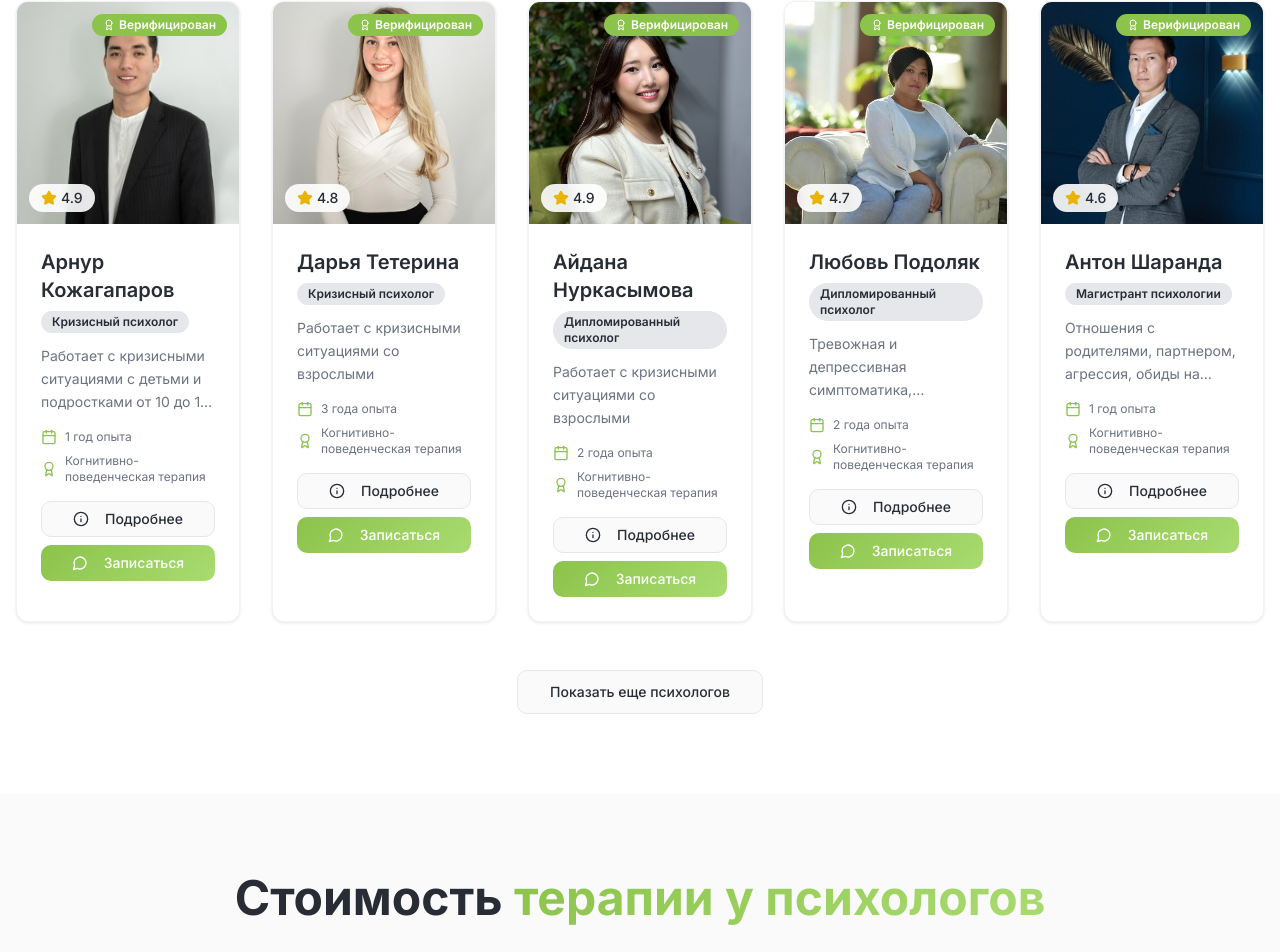
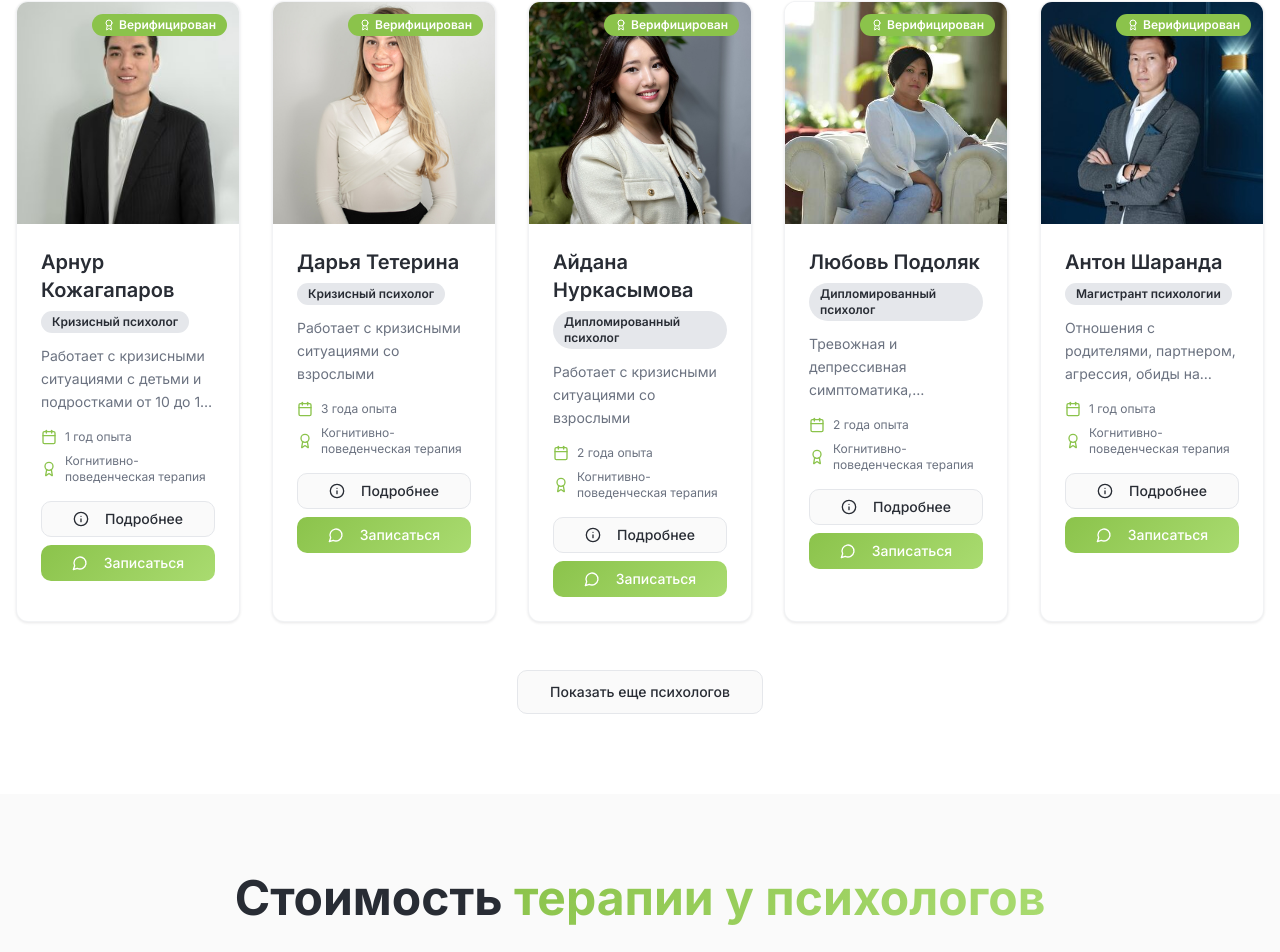
Before and after one commit to empathykz/empathy-landing, a React (Vite) app: page / in a window 1280 px wide. Shown: the part 2908-3860 px from the top of the page. Built offline with nearby package versions, Linux system fonts and the light colour scheme.

Commit message:
Remove ratings from cards

```diff
--- a/src/components/PsychologistDetailModal.tsx
+++ b/src/components/PsychologistDetailModal.tsx
@@ -7,7 +7,6 @@ import {
 import { Badge } from '@/components/ui/badge';
 import { Button } from '@/components/ui/button';
 import {
-  Star,
   Award,
   GraduationCap,
   Languages,
@@ -22,7 +21,6 @@ interface Psychologist {
   role: string;
   image: string;
   verified: boolean;
-  rating: number;
   sessionPrice: string;
   shortRequests: string;
   fullRequests: string[];
@@ -70,12 +68,6 @@ const PsychologistDetailModal = ({
                 Верифицирован
               </Badge>
             )}
-            <div className="absolute bottom-2 left-2 bg-card/90 backdrop-blur-sm rounded-full px-3 py-1">
-              <div className="flex items-center space-x-1">
-                <Star className="w-4 h-4 text-yellow-500 fill-current" />
-                <span className="text-sm font-medium">{psychologist.rating}</span>
-              </div>
-            </div>
           </div>
 
           <div className="flex-1">
--- a/src/components/TeamSection.tsx
+++ b/src/components/TeamSection.tsx
@@ -2,7 +2,7 @@ import { useState } from 'react';
 import { Button } from '@/components/ui/button';
 import { Card } from '@/components/ui/card';
 import { Badge } from '@/components/ui/badge';
-import { Star, Award, Calendar, MessageCircle, Info } from 'lucide-react';
+import { Award, Calendar, MessageCircle, Info } from 'lucide-react';
 import psychologistsData from '@/data/psychologists.json';
 import PsychologistDetailModal from './PsychologistDetailModal';
 
@@ -37,13 +37,6 @@ const TeamSection = () => {
             Верифицирован
           </Badge>
         )}
-
-        <div className="absolute bottom-3 left-3 bg-card/90 backdrop-blur-sm rounded-full px-3 py-1">
-          <div className="flex items-center space-x-1">
-            <Star className="w-4 h-4 text-yellow-500 fill-current" />
-            <span className="text-sm font-medium">{person.rating}</span>
-          </div>
-        </div>
       </div>
 
       <div className="p-6">
```
Also changed, not shown: 1 other file (tests, documents, lock files or other folders).
